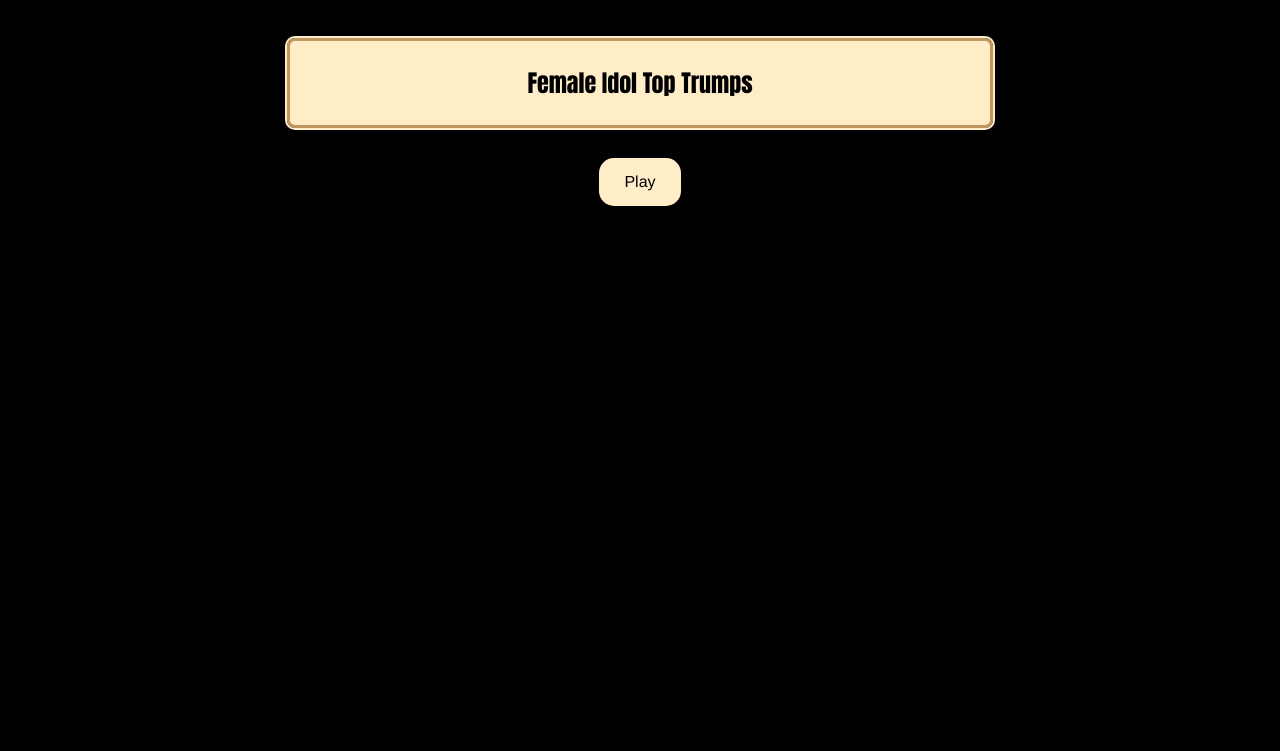
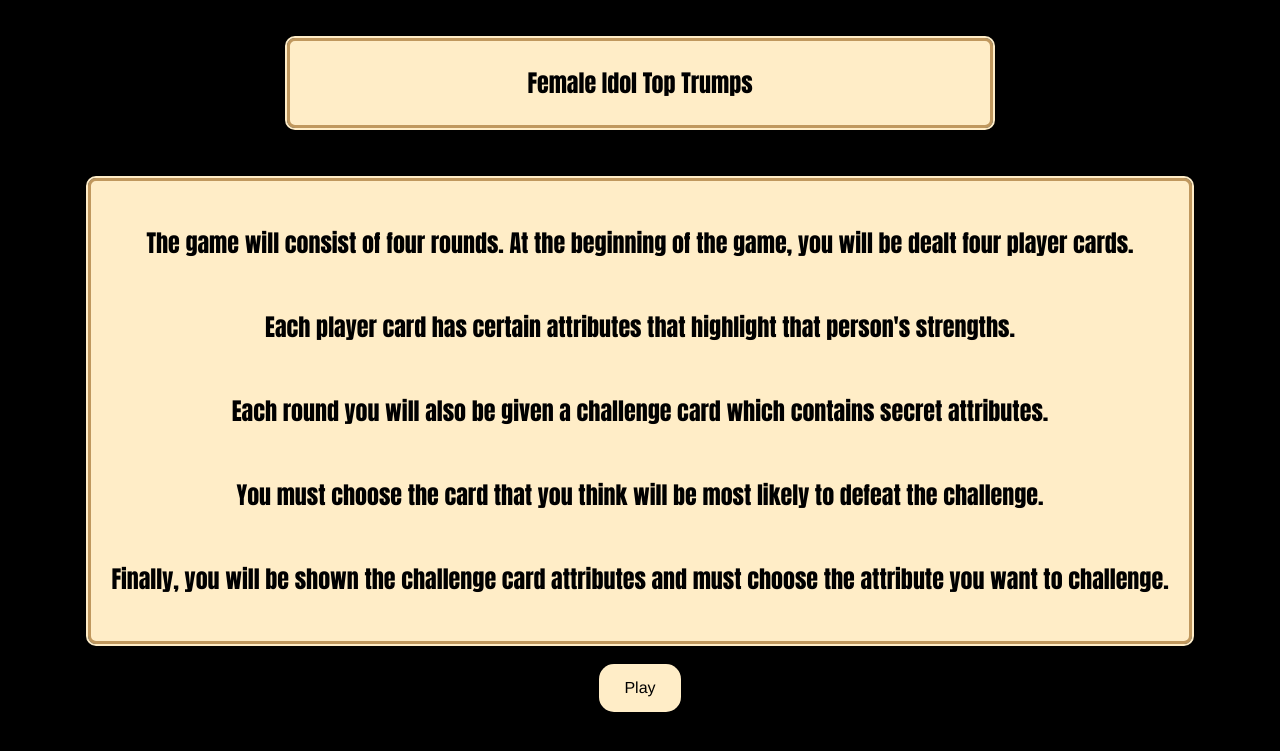
Before and after one commit to Adaezeeke1/sw3-group-2-project, a Flask app: page / in a window 1280 px wide. Shown: the top 751 px of the page. Run offline with Flask 3, Linux system fonts and the light colour scheme.

Commit message:
added game explanation

```diff
--- a/static/css/main.css
+++ b/static/css/main.css
@@ -29,6 +29,20 @@ body {
     margin: 30px;
     font-size: x-large;
     text-align: center;
+}
+
+.explanationContainer {
+    display: flex;
+    flex-direction: column;
+    text-align: center;
+    border-radius: 8px;
+    background-color: #ffedc7;
+    outline: 0.2vw solid #ffedc7;
+    border: solid #c0985e 3px;
+    justify-content: space-evenly;
+    font-size: x-large;
+    padding: 20px;
+    margin: 20px;
 }
 
 .resultContainer {
--- a/templates/index.html
+++ b/templates/index.html
@@ -14,6 +14,15 @@
             </div>
         </div>
         <div class = "horizontalContainer">
+            <div class = "explanationContainer">
+                <p>The game will consist of four rounds. At the beginning of the game, you will be dealt four player cards.</p>
+                <p>Each player card has certain attributes that highlight that person's strengths.</p>
+                <p>Each round you will also be given a challenge card which contains secret attributes.</p>
+                <p>You must choose the card that you think will be most likely to defeat the challenge.</p>
+                <p>Finally, you will be shown the challenge card attributes and must choose the attribute you want to challenge.</p>
+            </div>
+        </div>
+        <div class = "horizontalContainer">
             <form action="/submit/" method="POST">
                 <button type = "submit">Play</button>
             </form>
```
Also changed, not shown: static/images/fuyuanhui.jpg.
